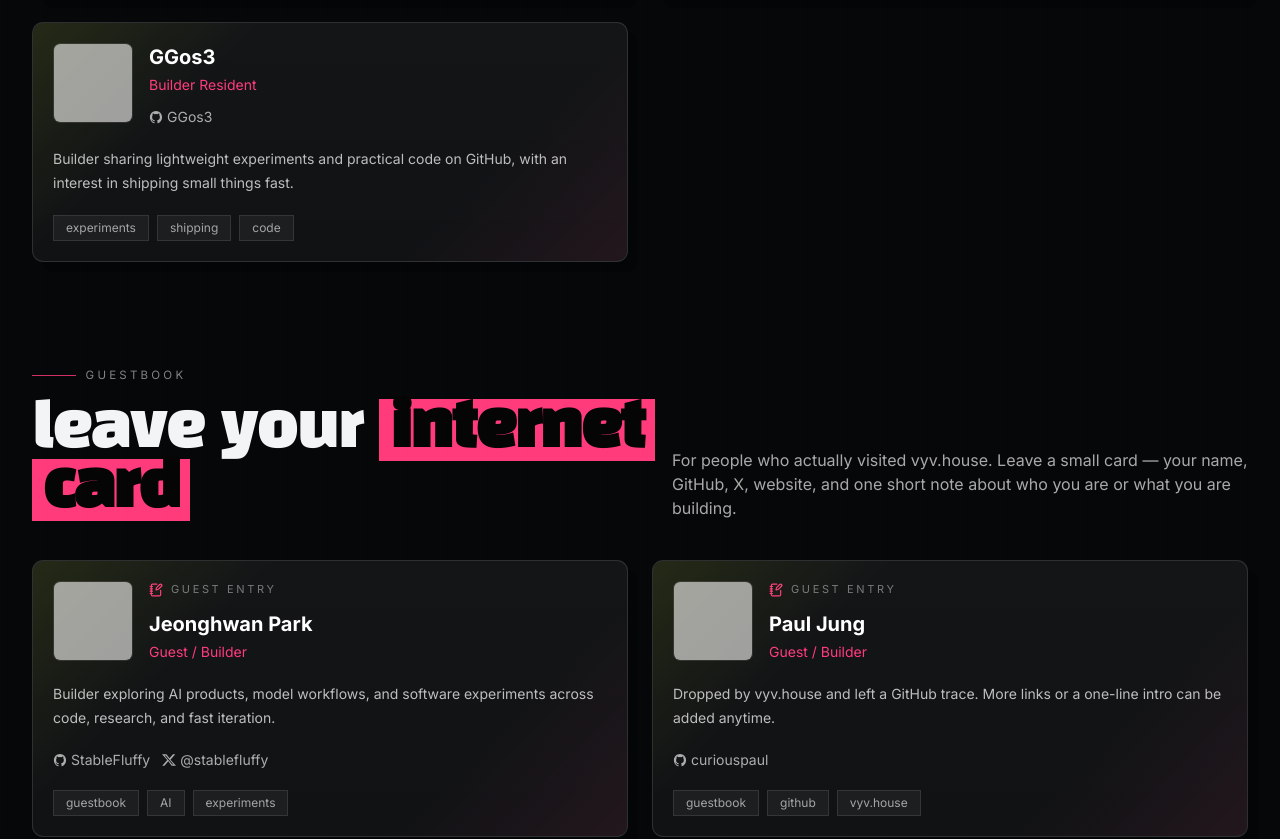
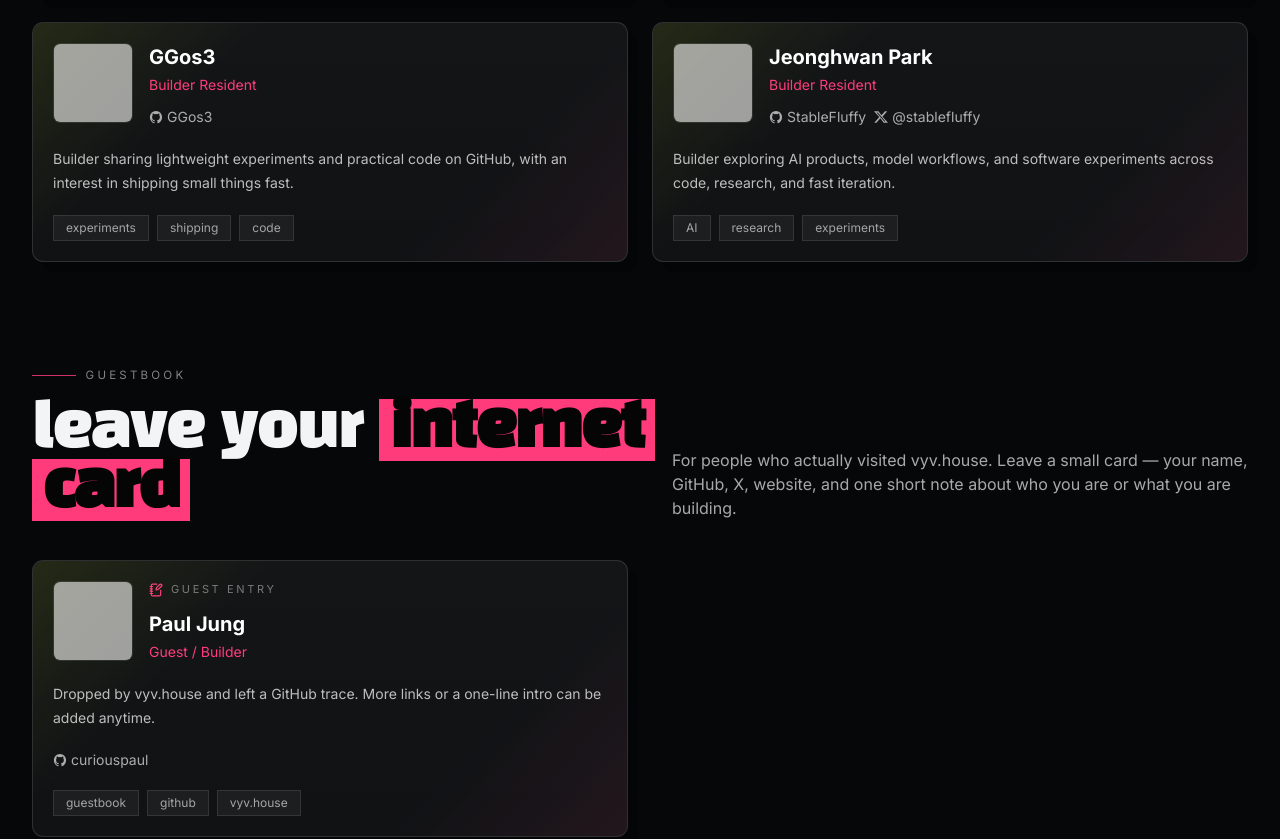
Before and after one commit to seojoonkim/vyv-house, a Next.js app: page / in a window 1280 px wide. Shown: the part 3022-3861 px from the top of the page. Built offline with nearby package versions, Linux system fonts and the light colour scheme; grey boxes are pictures that could not be loaded.

Commit message:
fix: restore jeonghwan as resident

```diff
--- a/src/data/guestbook.ts
+++ b/src/data/guestbook.ts
@@ -1,20 +1,6 @@
 import type { GuestbookEntry } from "@/types/guestbook";
 
 export const guestbookEntries: GuestbookEntry[] = [
-  {
-    id: "stablefluffy",
-    name: "Jeonghwan Park",
-    title: "Guest / Builder",
-    note:
-      "Builder exploring AI products, model workflows, and software experiments across code, research, and fast iteration.",
-    githubHandle: "StableFluffy",
-    githubUrl: "https://github.com/StableFluffy",
-    xHandle: "stablefluffy",
-    xUrl: "https://x.com/stablefluffy",
-    avatarUrl: "https://github.com/StableFluffy.png",
-    tags: ["guestbook", "AI", "experiments"],
-    status: "posted",
-  },
   {
     id: "paul-jung",
     name: "Paul Jung",
--- a/src/data/residents.ts
+++ b/src/data/residents.ts
@@ -74,4 +74,19 @@ export const residents: Resident[] = [
     sortOrder: 5,
     status: "current",
   },
+  {
+    id: "jeonghwan-park",
+    name: "Jeonghwan Park",
+    githubId: "StableFluffy",
+    githubUrl: "https://github.com/StableFluffy",
+    avatarUrl: "https://github.com/StableFluffy.png",
+    xHandle: "stablefluffy",
+    xUrl: "https://x.com/stablefluffy",
+    description:
+      "Builder exploring AI products, model workflows, and software experiments across code, research, and fast iteration.",
+    role: "Builder Resident",
+    tags: ["AI", "research", "experiments"],
+    sortOrder: 6,
+    status: "current",
+  },
 ];
```
